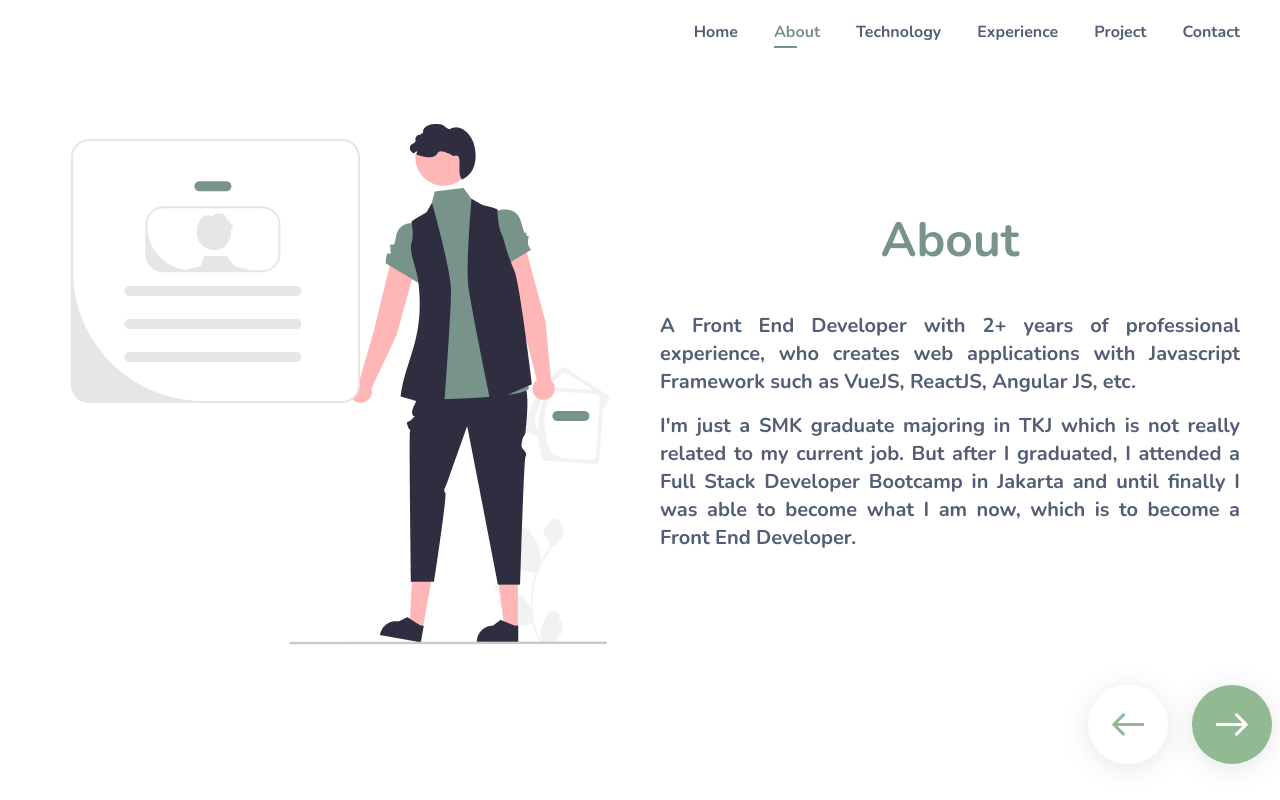
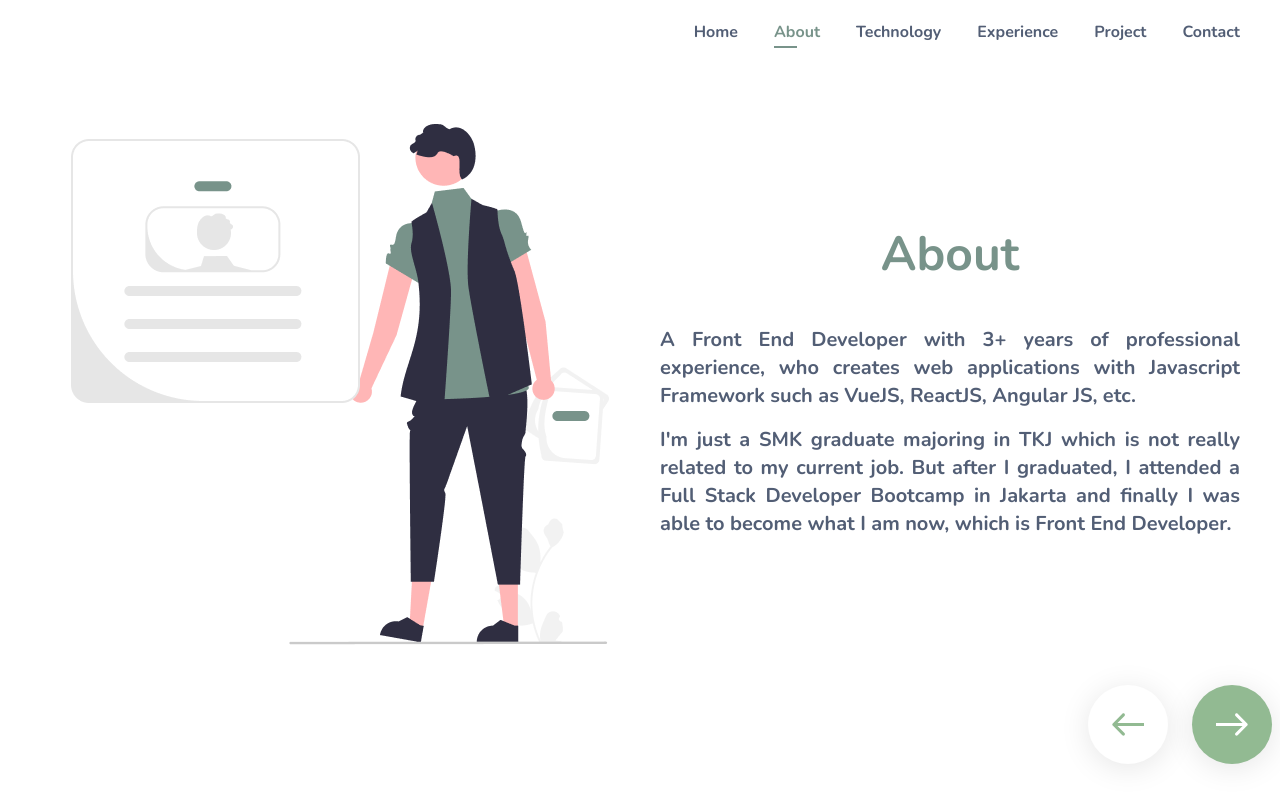
Before and after one commit to sandyadzim/portofolio, a React (Vite) app: page / in a window 1280 px wide. Both pictures are taken after a click on the button "About". Built offline with nearby package versions, Linux system fonts and the light colour scheme.

Commit message:
About, update text

```diff
--- a/src/pages/About/index.tsx
+++ b/src/pages/About/index.tsx
@@ -14,15 +14,15 @@ function About() {
         </h2>
         <div className="font-bold text-navy-pastel text-xl text-justify mt-6 md:mt-12">
           <p>
-            A Front End Developer with 2+ years of professional experience, who
+            A Front End Developer with 3+ years of professional experience, who
             creates web applications with Javascript Framework such as VueJS,
             ReactJS, Angular JS, etc.
           </p>
           <p className="mt-4">
             I'm just a SMK graduate majoring in TKJ which is not really related
             to my current job. But after I graduated, I attended a Full Stack
-            Developer Bootcamp in Jakarta and until finally I was able to become
-            what I am now, which is to become a Front End Developer.
+            Developer Bootcamp in Jakarta and finally I was able to become
+            what I am now, which is Front End Developer.
           </p>
         </div>
       </div>
```
